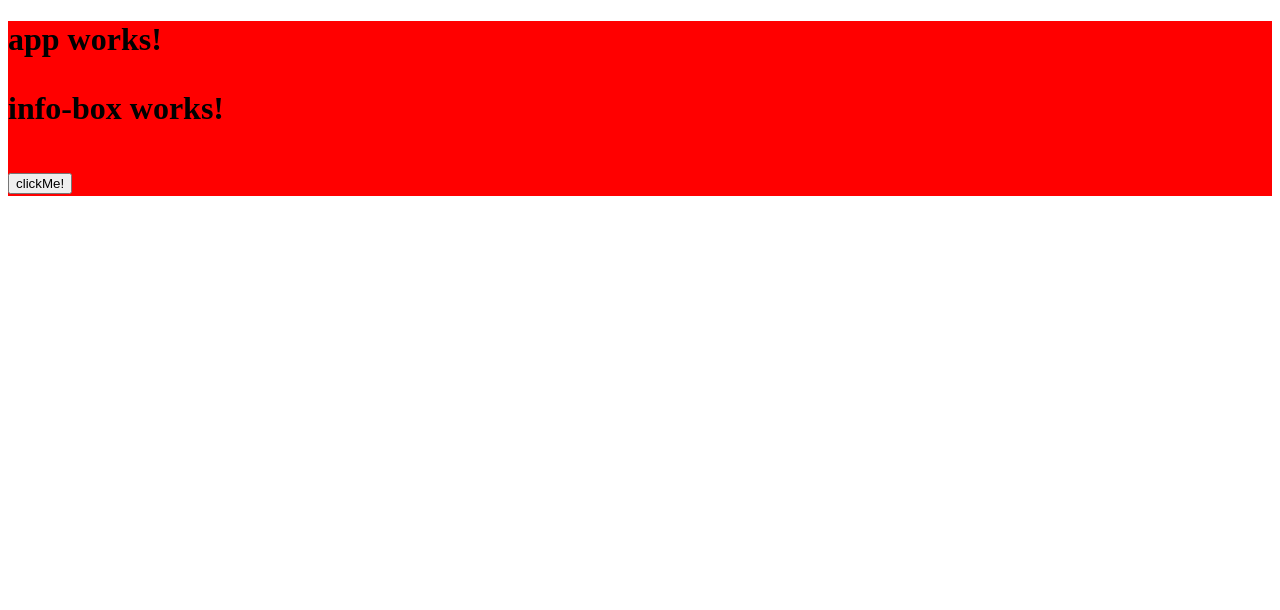
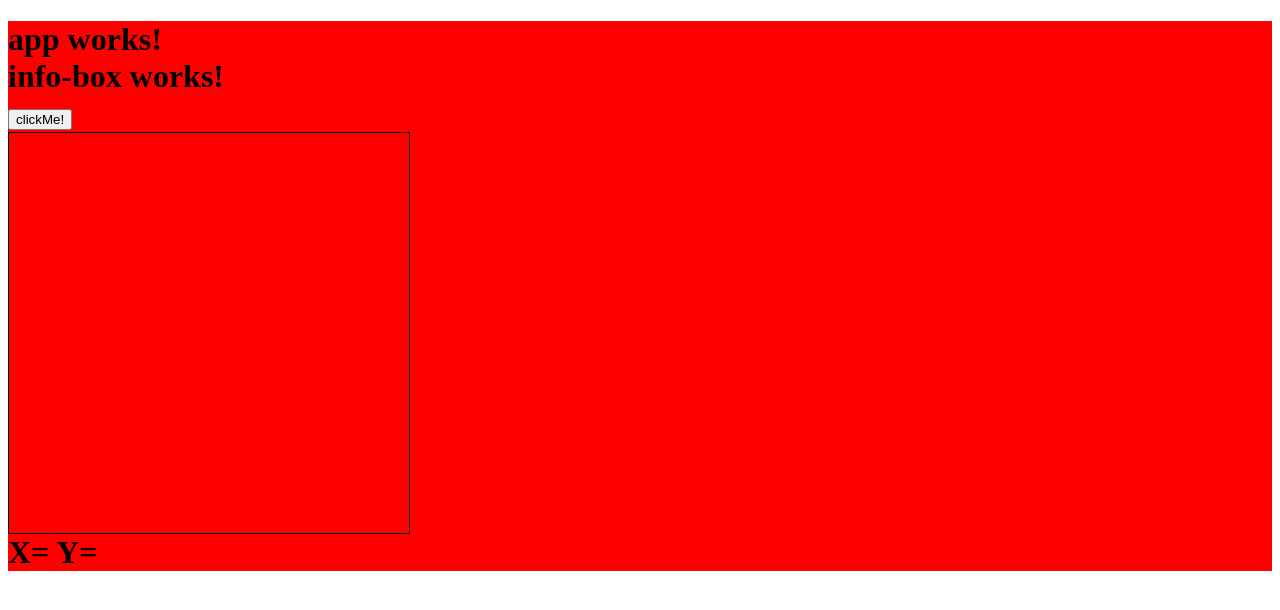
Before and after one commit to davvidk/ws-app, an Angular app: page / in a window 1280 px wide. Shown: the top 610 px of the page. Built offline with nearby package versions, Linux system fonts and the light colour scheme.

Commit message:
added mouseOver complex version

```diff
--- a/src/app/app.component.html
+++ b/src/app/app.component.html
@@ -2,3 +2,5 @@
   {{title}}
 
   <info-box></info-box>
+
+  <mouse-cursor></mouse-cursor>
--- a/src/app/app.module.ts
+++ b/src/app/app.module.ts
@@ -5,11 +5,13 @@ import { HttpModule } from '@angular/http';
 
 import { AppComponent } from './app.component';
 import { InfoBoxComponent } from './info-box/info-box.component';
+import { MouseCursorComponent } from './mouse-cursor/mouse-cursor.component';
 
 @NgModule({
   declarations: [
     AppComponent,
-    InfoBoxComponent
+    InfoBoxComponent,
+    MouseCursorComponent
   ],
   imports: [
     BrowserModule,
--- a/src/app/info-box/info-box.component.html
+++ b/src/app/info-box/info-box.component.html
@@ -1,6 +1,7 @@
-<p [hidden]="isHidden">
+<div [hidden]="isHidden">
   info-box works!
-</p>
-<p>
+</div>
+
+<div>
   <button (click)="isHidden=!isHidden">clickMe!</button>
-</p>
+</div>
--- /dev/null
+++ b/src/app/mouse-cursor/mouse-cursor.component.html
@@ -0,0 +1,3 @@
+<div (mousemove)="mouseMove($event)" style="height: 400px; width: 400px; border: 1px solid"></div>
+
+<div> X={{x}} Y={{y}}</div>
--- /dev/null
+++ b/src/app/mouse-cursor/mouse-cursor.component.ts
@@ -0,0 +1,23 @@
+import { Component, OnInit } from '@angular/core';
+
+@Component({
+  selector: 'mouse-cursor',
+  templateUrl: './mouse-cursor.component.html',
+  styleUrls: ['./mouse-cursor.component.css']
+})
+export class MouseCursorComponent implements OnInit {
+
+  public x: number;
+  public y: number;
+
+  constructor() { }
+
+  ngOnInit() {
+  }
+
+  mouseMove( event : MouseEvent ) : void  {
+    this.x = event.clientX;
+    this.y = event.clientY;
+  }
+
+}
```
Also changed, not shown: src/app/mouse-cursor/mouse-cursor.component.css (added), 1 other file (tests, documents, lock files or other folders).
